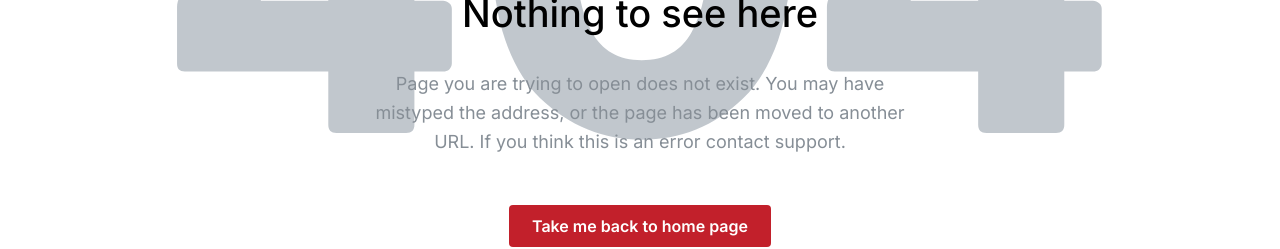
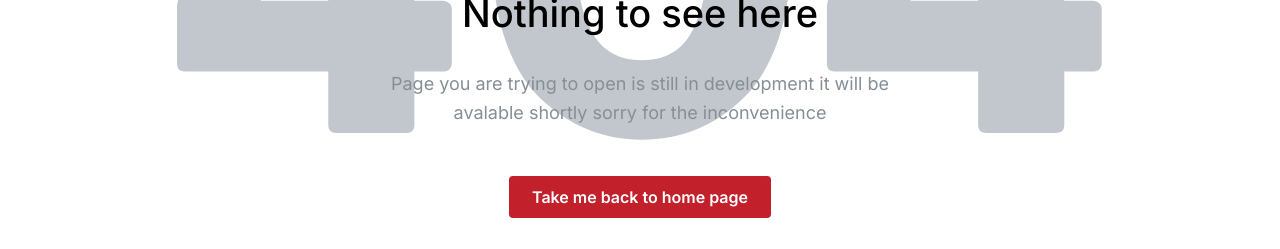
Before and after one commit to ltyohannes955/supermarket_ui, a Next.js app: page /categories in a window 1280 px wide. Shown: the part 367-616 px from the top of the page. Built offline with nearby package versions, Linux system fonts and the light colour scheme; no server answers.

Commit message:
typo fix

```diff
--- a/src/app/categories/page.tsx
+++ b/src/app/categories/page.tsx
@@ -22,9 +22,8 @@ export default function Categories() {
               ta="center"
               className={classes.description}
             >
-              Page you are trying to open does not exist. You may have mistyped
-              the address, or the page has been moved to another URL. If you
-              think this is an error contact support.
+              Page you are trying to open is still in development it will be
+              avalable shortly sorry for the inconvenience
             </Text>
             <Group justify="center">
               <Button onClick={() => router.push("/")} size="md">
```
